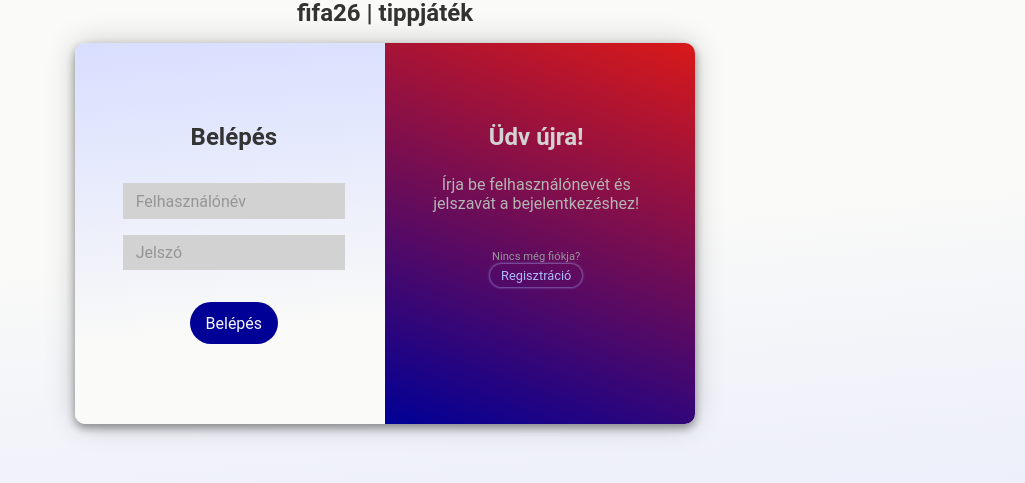
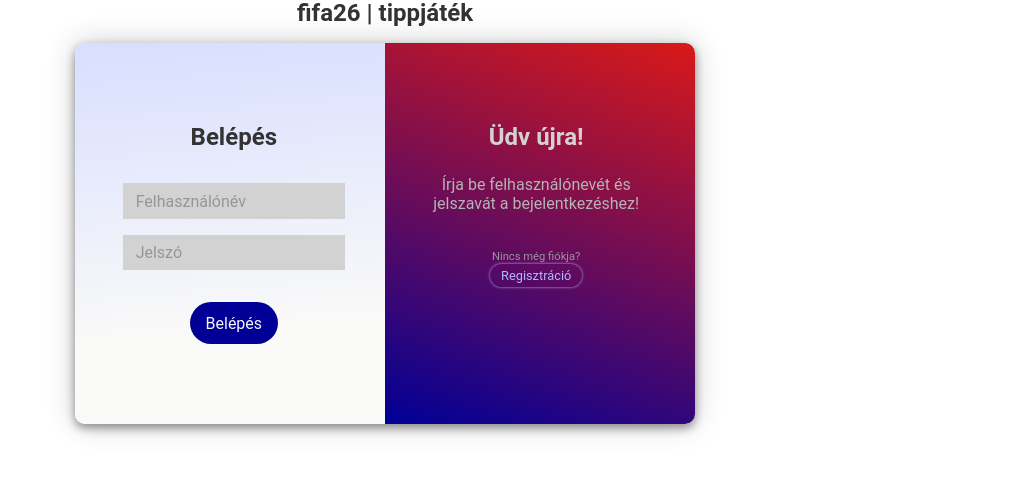
Before and after one commit to bombaHKI/wc26_tipper, a Flask app: page /login in a window 1280 px wide. Shown: the part 65-548 px from the top of the page, without its empty margins (255-1280 px from the left). Run offline with Flask 3, Linux system fonts and the light colour scheme; parts of the project's set-up code (start-up, migrations or seed data) failed here and were passed over.

Commit message:
removed background, add dvh instead of vh in allas.css

```diff
--- a/static/styles/alap.css
+++ b/static/styles/alap.css
@@ -44,13 +44,6 @@ html {
 body {
     font-family: "Roboto" ,sans-serif;
     color: var(--text1);
-    background-image: linear-gradient(
-        175deg,
-        var(--bg-from) 30%,
-        var(--bg-to) 100%
-    );
-    background-attachment: fixed;
-    background-size: 100% 130%;
 }
 
 main {
--- a/static/styles/allas.css
+++ b/static/styles/allas.css
@@ -14,6 +14,7 @@
     position: relative;
     overflow: scroll;
     max-height: calc(100vh - 10rem);
+    max-height: calc(100dvh - 10rem);
     -webkit-user-select: none; /* Safari */
     -ms-user-select: none; /* IE 10 and IE 11 */
     user-select: none; /* Standard syntax */
@@ -377,6 +378,7 @@ td::after {
 @media screen and (max-width: 600px) {
     #table-container {
         max-height: calc(100vh - 11rem);
+        max-height: calc(100dvh - 11rem);
     }
     #point-indicators-table {
         grid-template-columns: repeat(9, minmax(1.6rem, 1fr));
```
